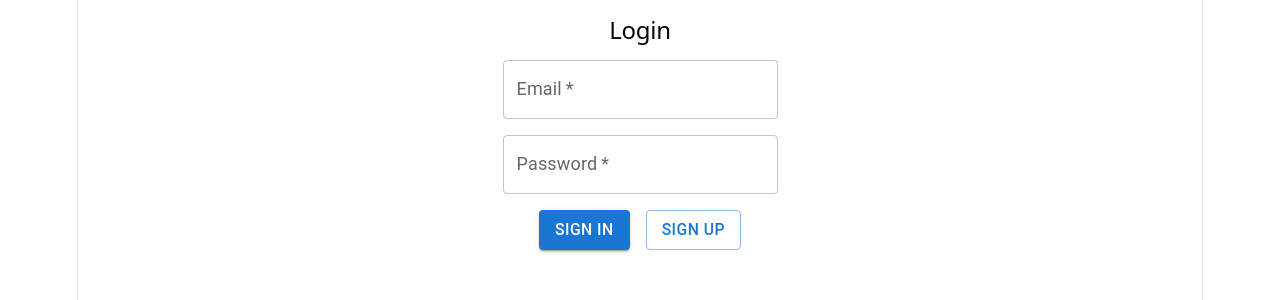
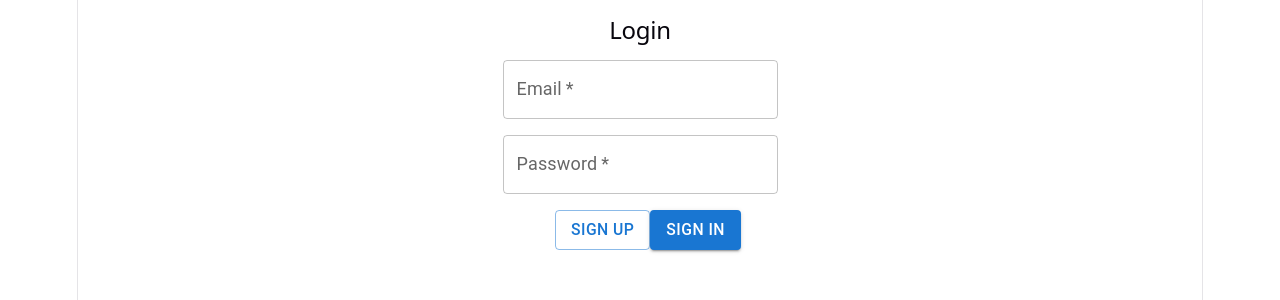
Before and after one commit to ArunSelvaraj191/sep-26-fe, a React (Vite) app: page / in a window 1280 px wide. Shown: the top 300 px of the page. Built offline with nearby package versions, Linux system fonts and the light colour scheme; no server answers.

Commit message:
Rearrange buttons in Login and Register components for improved navigation

```diff
--- a/src/modules/Login.jsx
+++ b/src/modules/Login.jsx
@@ -58,9 +58,7 @@ const Login = () => {
       <Box sx={{ mt: 2 }}>
         <TextField required type="password" name="password" value={userDetails.password} variant="outlined" label="Password" onChange={handleChange} />
       </Box>
-      <Button sx={{ mt: 2 }} variant="contained" onClick={handleSignIn}>
-        Sign In
-      </Button>
+
       <Button
         sx={{ mt: 2, ml: 2 }}
         variant="outlined"
@@ -68,6 +66,9 @@ const Login = () => {
       >
         Sign up
       </Button>
+         <Button sx={{ mt: 2 }} variant="contained" onClick={handleSignIn}>
+        Sign In
+      </Button>
     </div>
   );
 };
--- a/src/modules/Register.jsx
+++ b/src/modules/Register.jsx
@@ -103,9 +103,7 @@ validatePassword(userDetails.password);
         <TextField required type="password" name='cpassword' value={userDetails.cpassword} variant="outlined" label="Confirn Password" onChange={handleChange} />
       </Box>
       {error && <Typography variant="body1" color="error">{errorMsg}</Typography>}
-      <Button sx={{ mt: 2 }} variant="contained" onClick={handleSignup}>
-        Sign up
-      </Button>
+
       <Button
         sx={{ mt: 2, ml: 2 }}
         variant="outlined"
@@ -113,6 +111,9 @@ validatePassword(userDetails.password);
       >
         Sign in
       </Button>
+         <Button sx={{ mt: 2 }} variant="contained" onClick={handleSignup}>
+        Sign up
+      </Button>
     </div>
   );
 };
```
